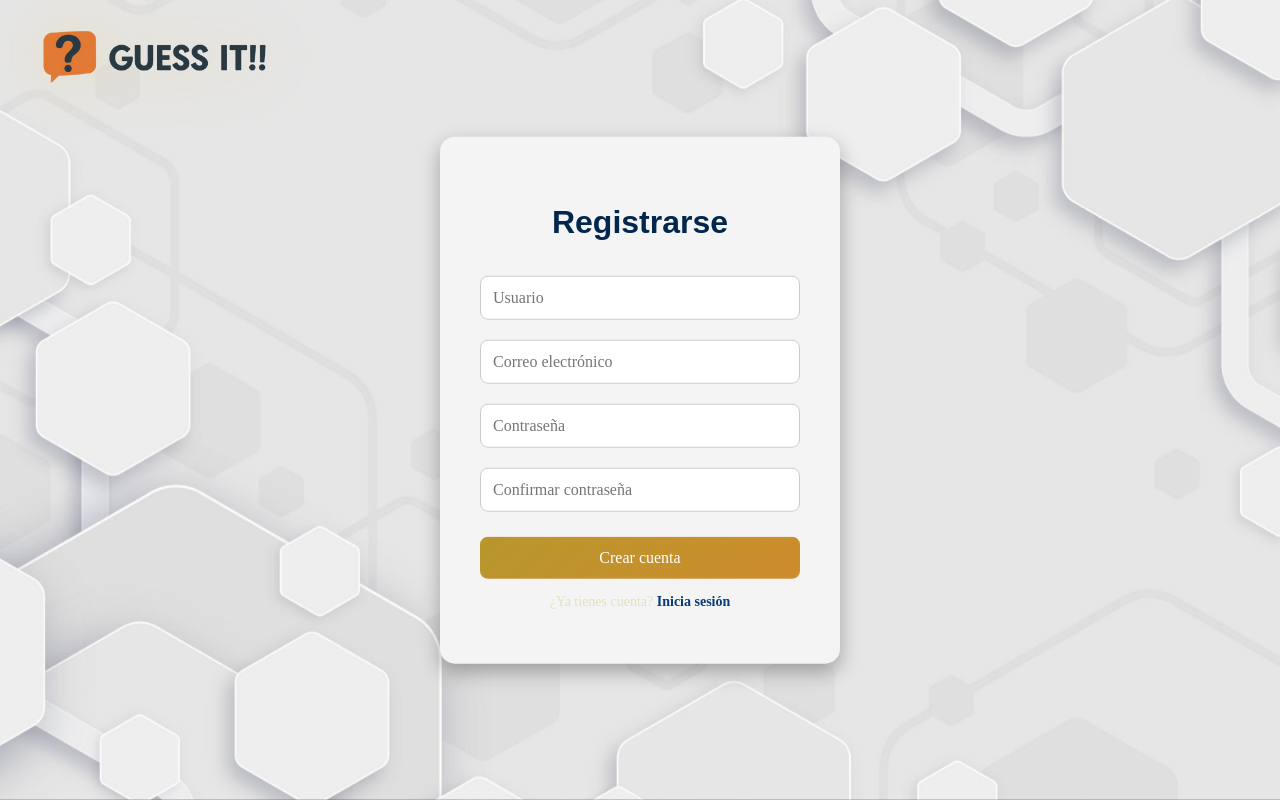
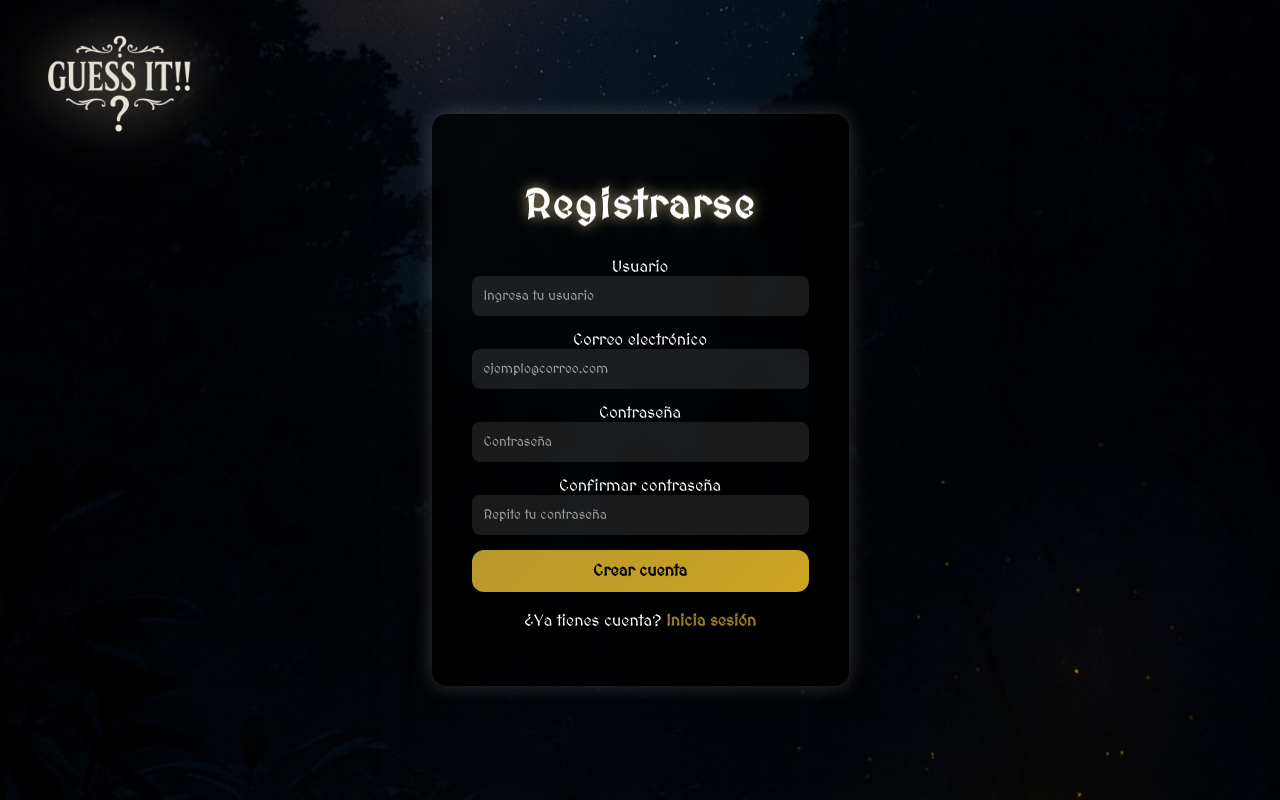
Before and after one commit to NoJodan/GuessIt-Front, a React (Create React App) app: page /SignUp in a window 1280 px wide. Built offline with nearby package versions, Linux system fonts and the light colour scheme; a web font is replaced by a local one.

Commit message:
Se rediseñó el apartado de signup (aun sin sonidos)

```diff
--- a/src/Pages/SignUp.jsx
+++ b/src/Pages/SignUp.jsx
@@ -1,6 +1,6 @@
 import { Link, useNavigate } from "react-router-dom";
 import { useState } from "react";
-import "../styles/signup.css"; // CSS específico de SignUp
+import "../styles/signup.css";
 
 function SignUp() {
   const navigate = useNavigate();
@@ -20,16 +20,13 @@ function SignUp() {
       const data = await response.json();
 
       if (response.status === 201) {
-        // Registro exitoso
         return { success: true, data };
       } else if (response.status === 409) {
-        // Conflicto: usuario o email ya existe
         return {
           success: false,
-          error: data.error || data.message || "Conflicto",
+          error: data.error || data.message || "Usuario o correo ya registrado",
         };
       } else if (response.status === 400) {
-        // Errores de validación
         return { success: false, errors: data };
       } else {
         return {
@@ -48,18 +45,15 @@ function SignUp() {
       alert("Las contraseñas no coinciden");
       return;
     }
+
     const result = await register(username, email, password);
     if (result.success) {
-      // Registro correcto: mostrar mensaje y redirigir
-      const message = result.data?.message || "Registro exitoso";
-      alert(message);
+      alert(result.data?.message || "Registro exitoso");
       navigate("/InicioPage");
     } else {
-      // Mostrar alert con detalles
       if (result.error) {
         alert(result.error);
       } else if (result.errors) {
-        // errors puede ser un objeto con múltiples mensajes
         const errs =
           typeof result.errors === "string"
             ? result.errors
@@ -73,34 +67,49 @@ function SignUp() {
 
   return (
     <div className="signup-page">
+      {/* Fondo con desenfoque animado */}
+      <div className="background"></div>
+
+      {/* Logo superior */}
       <header className="panel-login">
         <Link to="/InicioPage">
           <img
             className="MiniLogo"
-            src="/images/MiniLogo.png"
+            src="/images/mini_logo_nuevo.png"
             alt="Mini logo Guess It!!"
-            width="500px"
-            height="auto"
           />
         </Link>
       </header>
-      <div className="signup-card">
-        <h2 className="signup-title">Registrarse</h2>
+
+      {/* Tarjeta central */}
+      <div className="signup-card container">
+        <h2 className="signup-title title">Registrarse</h2>
+
         <form className="signup-form" onSubmit={handleSubmit}>
+          <div className="input-group">
+            <label>Usuario</label>
             <input
               type="text"
-            placeholder="Usuario"
+              placeholder="Ingresa tu usuario"
               required
               value={username}
               onChange={(e) => setUsername(e.target.value)}
             />
+          </div>
+
+          <div className="input-group">
+            <label>Correo electrónico</label>
             <input
               type="email"
-            placeholder="Correo electrónico"
+              placeholder="ejemplo@correo.com"
               required
               value={email}
               onChange={(e) => setEmail(e.target.value)}
             />
+          </div>
+
+          <div className="input-group">
+            <label>Contraseña</label>
             <input
               type="password"
               placeholder="Contraseña"
@@ -108,19 +117,25 @@ function SignUp() {
               value={password}
               onChange={(e) => setPassword(e.target.value)}
             />
+          </div>
+
+          <div className="input-group">
+            <label>Confirmar contraseña</label>
             <input
               type="password"
-            placeholder="Confirmar contraseña"
+              placeholder="Repite tu contraseña"
               required
               value={confirmPassword}
               onChange={(e) => setConfirmPassword(e.target.value)}
             />
-          <button type="submit" className="btn-signup">
+          </div>
+
+          <button type="submit" className="btn btn-signup">
             Crear cuenta
           </button>
         </form>
 
-        <p className="signup-footer">
+        <p className="signup-footer register-text">
           ¿Ya tienes cuenta?{" "}
           <Link to="/login" className="signup-link">
             Inicia sesión
--- a/src/styles/login.css
+++ b/src/styles/login.css
@@ -1,4 +1,5 @@
-/* Fuente general */
+@import url('https://fonts.googleapis.com/css2?family=MedievalSharp&display=swap');
+
 * {
   font-family: 'MedievalSharp', cursive;
   box-sizing: border-box;
@@ -23,8 +24,7 @@
 }
 
 .MiniLogo {
-  width: 220px;
-  height: auto;
+  width: 200px;
 }
 
 /* Tarjeta del formulario */
@@ -126,11 +126,13 @@
 @keyframes fadeInUp {
   0% {
     opacity: 0;
-    transform: translate(-50%, -60%);
+    transform: translateY(30px);
+    filter: blur(5px);
   }
   100% {
     opacity: 1;
-    transform: translate(-50%, -50%);
+    transform: translateY(0);
+    filter: blur(0);
   }
 }
 
--- a/src/styles/signup.css
+++ b/src/styles/signup.css
@@ -1,109 +1,126 @@
-/* Logo arriba a la izquierda */
+@import url('https://fonts.googleapis.com/css2?family=MedievalSharp&display=swap');
+
+* {
+  font-family: 'MedievalSharp', cursive;
+  box-sizing: border-box;
+}
+
+.signup-page {
+  background: url('/public/images/fondo2.jpg') no-repeat center center fixed;
+  background-size: cover;
+  height: 100vh;
+  display: flex;
+  flex-direction: column;
+  align-items: center;
+  justify-content: center;
+}
+
 .panel-login {
   position: absolute;
   top: 20px;
-  left: 5px;
-}
-.MiniLogo {
-  width: 300px;
-  height: auto;
-}
-/* Fondo con imagen y centrado del formulario */
-.signup-page {
-  min-height: 100vh;
-  width: 100%;
-  display: flex;
-  flex-direction: column;
-  background: url("/public/images/fondologin.jpg") no-repeat center center fixed;
-  background-size: cover;
-  position: relative; /* para que el logo no se mueva */
+  left: 20px;
 }
 
-/* Card centrada */
-.signup-card {
-  background: #f4f4f4;
-  padding: 40px;
-  border-radius: 15px;
-  width: 100%;
-  max-width: 400px;
-  text-align: center;
-  box-shadow: 0 8px 20px rgba(0, 0, 0, 0.3);
-  animation: fadeIn 0.8s ease;
-
-  position: absolute;
-  top: 50%;
-  left: 50%;
-  transform: translate(-50%, -50%);
+.MiniLogo {
+  width: 200px;
 }
 
-/* Estilos de texto y formulario */
-.signup-title {
-  font-family: "Bebas Neue", sans-serif;
-  font-size: 32px;
-  color: #01244bfd;
-  margin-bottom: 25px;
+.signup-card {
+  background: rgba(0, 0, 0, 0.75);
+  border-radius: 15px;
+  padding: 40px;
+  text-align: center;
+  color: #fff;
+  backdrop-filter: blur(6px);
+  box-shadow: 0 0 20px rgba(255, 255, 255, 0.2);
 }
 
-.signup-form {
-  display: flex;
-  flex-direction: column;
+.signup-title {
+  font-size: 2.5rem;
+  margin-bottom: 25px;
+  color: #fff;
+  letter-spacing: 2px;
+  animation: fadeInUp 1s ease forwards, floatingGlow 4s ease-in-out infinite;
+  opacity: 0; /* inicia invisible para el fadeIn */
 }
 
+
 .signup-form input {
-  margin: 10px 0;
+  width: 100%;
   padding: 12px;
-  border: 1px solid #ccc;
+  margin-bottom: 15px;
+  border: none;
   border-radius: 8px;
-  font-size: 16px;
-  transition: all 0.3s ease;
+  outline: none;
+  background: rgba(255, 255, 255, 0.1);
+  color: #fff;
 }
 
-.signup-form input:focus {
-  border-color: #ff5733;
-  outline: none;
-  box-shadow: 0 0 8px #ff5733;
+.signup-form input::placeholder {
+  color: rgba(255, 255, 255, 0.6);
 }
 
 .btn-signup {
-  margin-top: 15px;
-  background-color: #ff5733;
-  color: white;
-  font-size: 16px;
+  width: 100%;
   padding: 12px;
+  background-color: #ffcc00;
   border: none;
   border-radius: 8px;
   cursor: pointer;
-  transition: all 0.3s ease;
+  color: #000;
+  font-weight: bold;
+  transition: 0.3s;
 }
 
 .btn-signup:hover {
+  background-color: #ffd633;
   transform: scale(1.05);
-  background-color: #e64e2c;
 }
 
 .signup-footer {
-  margin-top: 15px;
-  font-size: 14px;
+  margin-top: 20px;
 }
 
 .signup-link {
-  color: #033c79;
+  color: #c1992bcb;
   text-decoration: none;
   font-weight: bold;
-  transition: 0.3s;
 }
 
 .signup-link:hover {
   text-decoration: underline;
 }
-
-@keyframes fadeIn {
-  from {
+@keyframes fadeInUp {
+  0% {
     opacity: 0;
-    transform: translateY(-20px);
+    transform: translateY(30px);
+    filter: blur(5px);
   }
-  to {
+  100% {
     opacity: 1;
     transform: translateY(0);
+    filter: blur(0);
   }
 }
+@keyframes floatingGlow {
+  0% {
+    transform: translateY(0);
+    text-shadow: 0 0 8px rgba(255, 255, 255, 0.5);
+  }
+  25% {
+    transform: translateY(-6px);
+    text-shadow: 0 0 12px rgba(255, 255, 255, 0.8);
+  }
+  50% {
+    transform: translateY(0);
+    text-shadow: 0 0 16px rgba(193, 153, 43, 0.8);
+  }
+  75% {
+    transform: translateY(6px);
+    text-shadow: 0 0 12px rgba(255, 255, 255, 0.8);
+  }
+  100% {
+    transform: translateY(0);
+    text-shadow: 0 0 8px rgba(255, 255, 255, 0.5);
+  }
+}
```
Lines whose indentation alone changed are shown as unchanged.
